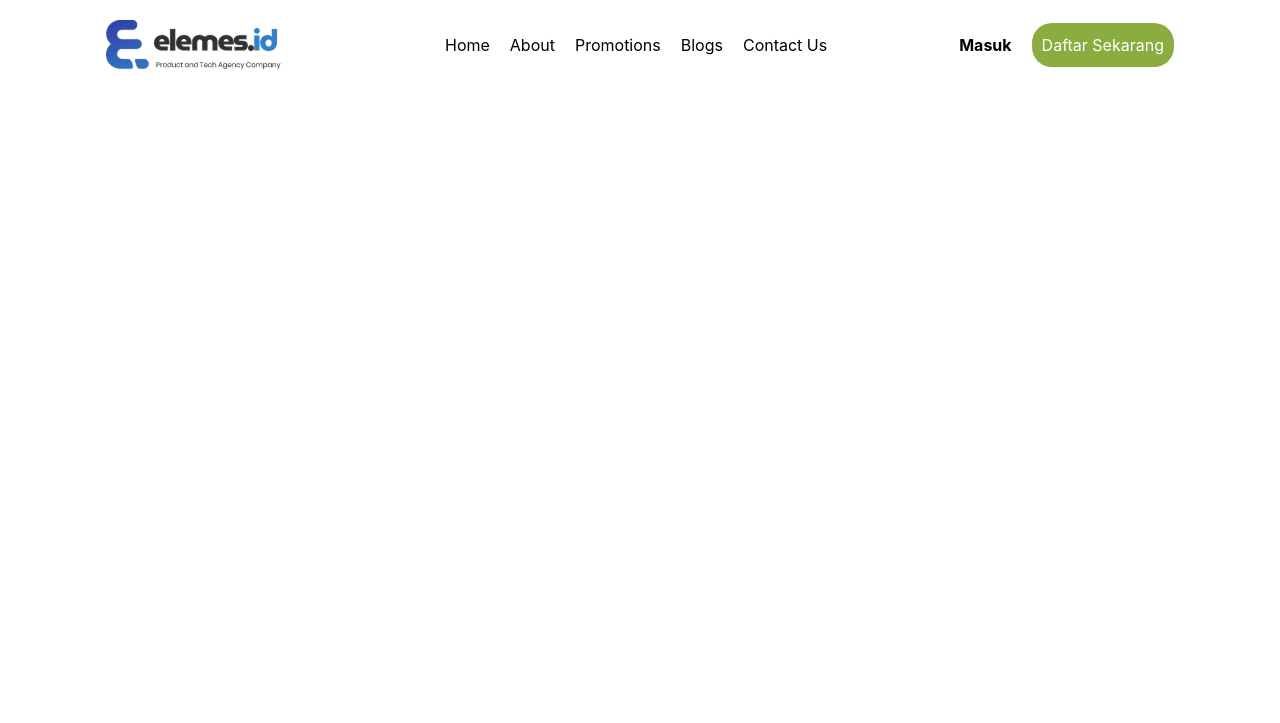
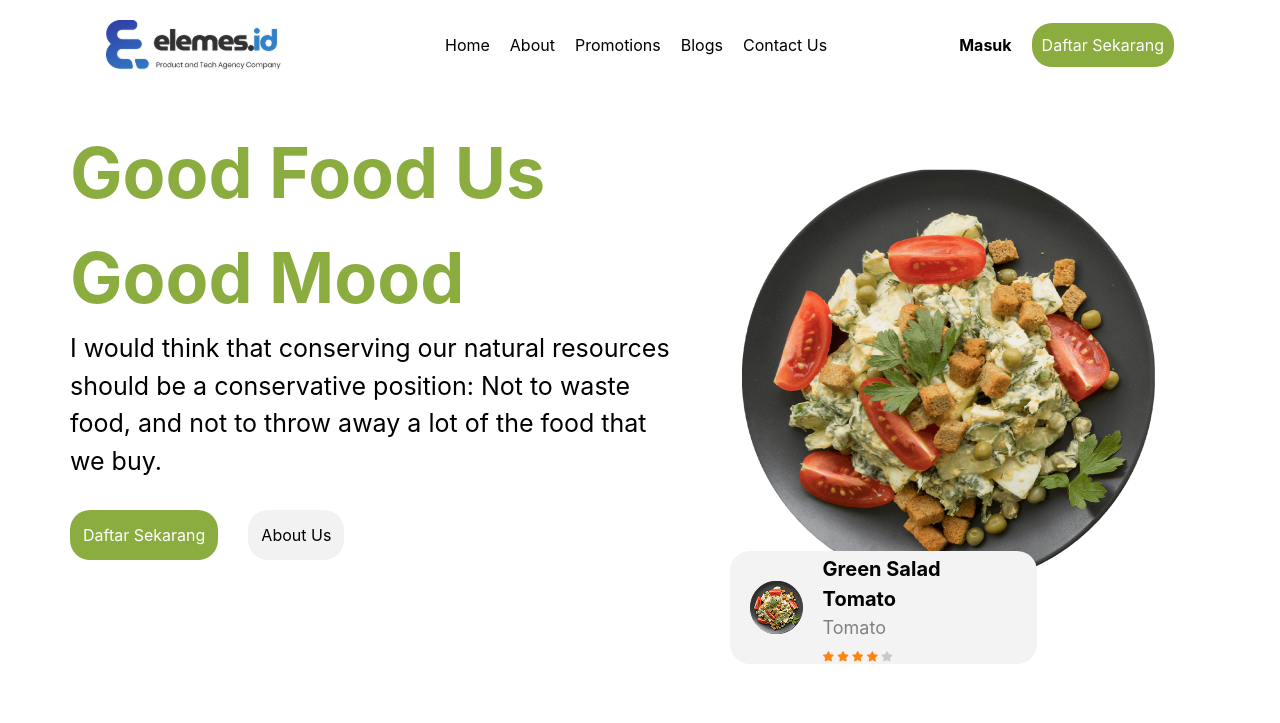
Before and after one commit to ganievabdullo727-web/week4-lesson1, a website: page index.html in a window 1280 px wide. Drawn offline with nearby package versions, Linux system fonts and the light colour scheme; files that its build step writes are made by us from their sources.

Commit message:
section1

```diff
--- a/index.html
+++ b/index.html
@@ -9,7 +9,8 @@
 </head>
 
 <body>
-  <header class="max-w-[1200px] m-auto  flex lg:justify-around justify-around items-center  mt-[20px]">
+  <header class="max-w-[1200px] m-auto  flex lg:justify-around justify-around items-center  mt-[20px]"
+    style=" background: linear-gradient( rgba(255, 255, 255, 0.96)),url(./src/7f0aa50857b9a72f6e9fe2d8db080f997a28d1ca.jpg); background-position: center; background-repeat: no-repeat; background-size: cover;">
     <div>
       <img src="./src/image 55.png" alt="">
     </div>
@@ -25,6 +26,34 @@
       <button class="bg-[#8BAC3E] text-center text-[white] rounded-[20px] p-[10px]">Daftar Sekarang</button>
     </div>
   </header>
+  <section>
+    <div class="max-w-300 w-[100%]  m-auto   lg:h-[600px] h-[1300px] lg:flex justify-around items-cente pt-[50px]"
+      style=" background: linear-gradient( rgba(255, 255, 255, 0.96)),url(./src/7f0aa50857b9a72f6e9fe2d8db080f997a28d1ca.jpg); background-position: center; background-repeat: no-repeat; background-size: cover;">
+      <div class="lg:w-[600px]  h-[600px]">
+        <h1 class="text-[70px] font-bold text-[#8BAC3E]">Good Food Us Good Mood</h1>
+        <h6 class="text-[25px] mb-[30px]">I would think that conserving our natural resources should be a conservative
+          position: Not to waste food, and not to throw away a lot of the food that we buy.</h6>
+        <div class="flex gap-[30px]">
+          <button class="bg-[#8BAC3E] text-center text-[white] rounded-[20px] p-[13px]">Daftar Sekarang</button>
+          <button class="p-[13px] rounded-[20px] bg-[#F2F2F2]">About Us</button>
+        </div>
+      </div>
+      <div class="lg:w-[40%]  h-[600px]">
+        <img src="./src/Mask Group (16).png" alt="">
+        <div
+          class="bg-[#f3f3f3] lg:w-[24%] w-[90%]  h-[113px] rounded-[20px] p-[20px]  flex justify-start gap-[20px] items-center mt-[-100px] z-10 absolute">
+          <div>
+            <img src="./src/Image (12).png" alt="">
+          </div>
+          <div>
+            <h1 class="text-[20px] font-bold">Green Salad Tomato</h1>
+            <h3 class="text-[18px] text-[grey] mb-[10px]">Tomato</h3>
+            <img src="./src/Group 402.png" alt="">
+          </div>
+        </div>
+      </div>
+    </div>
+  </section>
 </body>
 
 </html>
```
Also changed, not shown: src/115 1.png (added), src/Group 402.png (added), src/Image (12).png (added), src/Mask Group (16).png (added), 1 other file.
